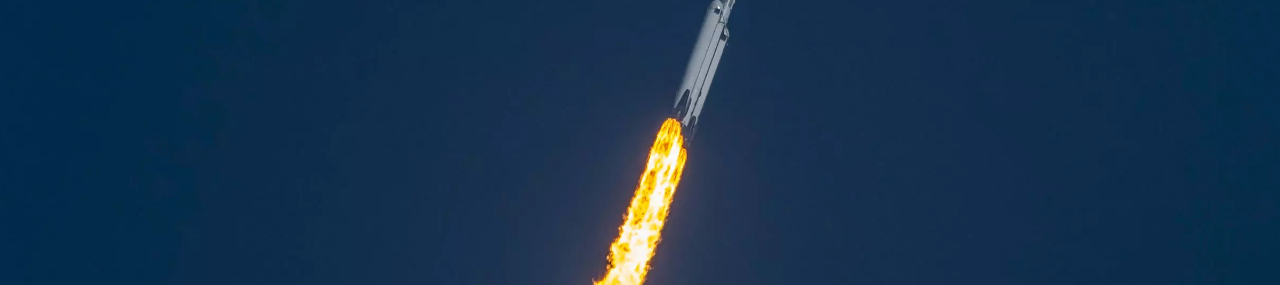
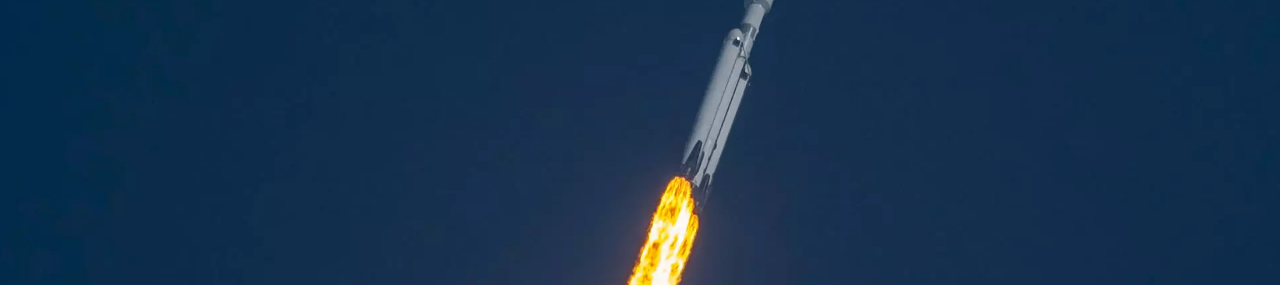
Before and after one commit to Anshojha/Tesla_landing_Page, a plain HTML site: page index.html in a window 1280 px wide. Shown: the part 116-401 px from the top of the page. Drawn offline with Linux system fonts and the light colour scheme.

Commit message:
Display problem fixed

```diff
--- a/style.css
+++ b/style.css
@@ -6,7 +6,7 @@ body {
 .main {
     background-image: url("images/Homepage_Desktop.webp");
     /* width: 100%; */
-    height: 640px;
+    height: 100vh;
     background-position: center;
     background-size: cover;
 }
```
